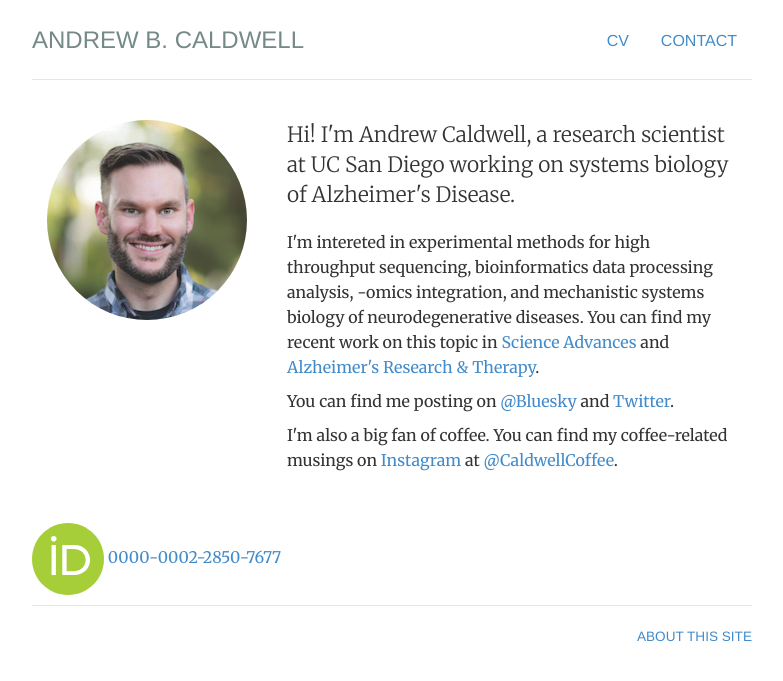
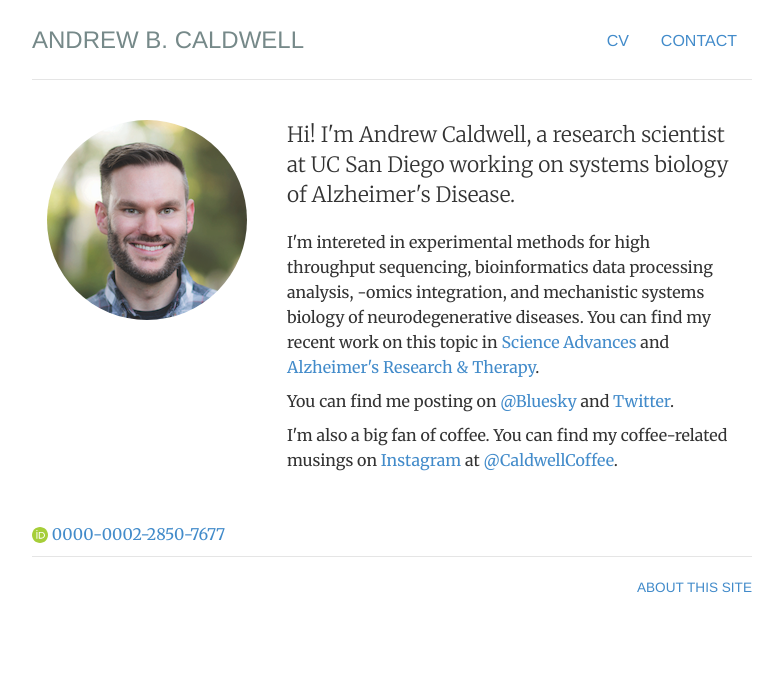
Before and after one commit to andrewbcaldwell/andrewbcaldwell.github.io, a Jekyll site: the page built from index.html, in a window 1280 px wide. Shown: the top 681 px of the page, without its empty margins (248-1031 px from the left). Built offline with Jekyll 4.4.1, drawn with Linux system fonts in a browser that asks for light colours.

Commit message:
Update index.html
updated ORCID ID sag

```diff
--- a/index.html
+++ b/index.html
@@ -22,7 +22,7 @@ description: Andrew B. Caldwell is a research scientist at UC San Diego.
 </div>
 <p></p><a href="https://orcid.org/0000-0002-2850-7677" aria-label="View ORCID record">
 
-<img src="/img/orcid.logo.icon.svg" alt="ORCID iD"/>
+<img src="/img/ORCID_iD_icon-vector.svg" alt="ORCID iD" width="16" height="16"/>
 
 0000-0002-2850-7677
 
```
